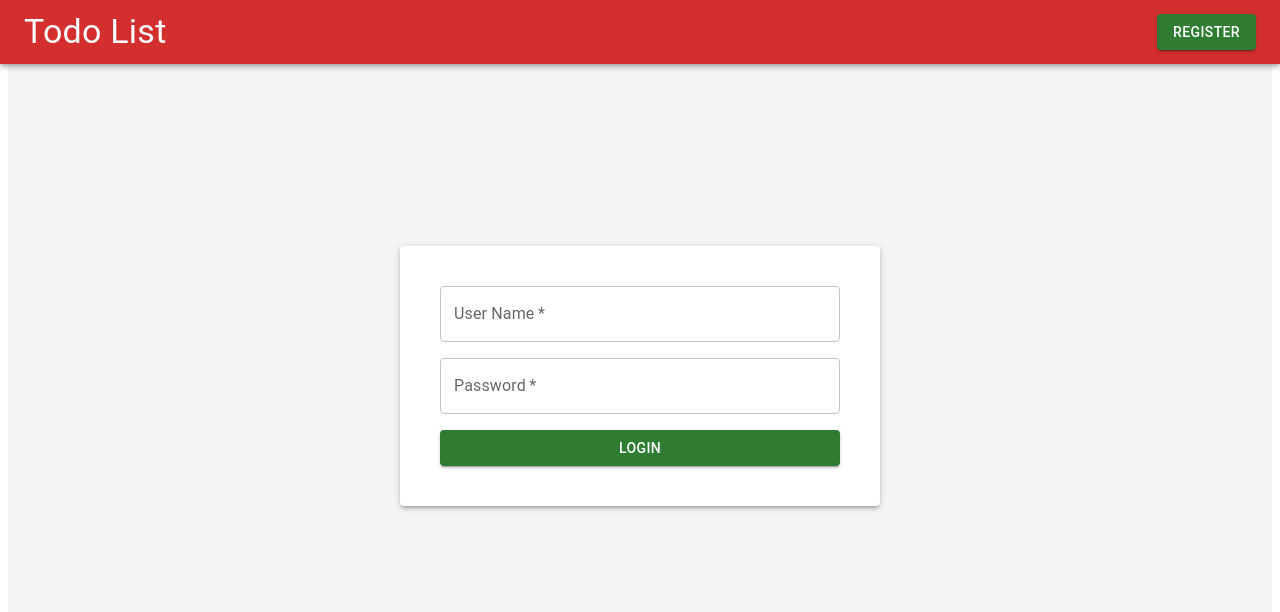
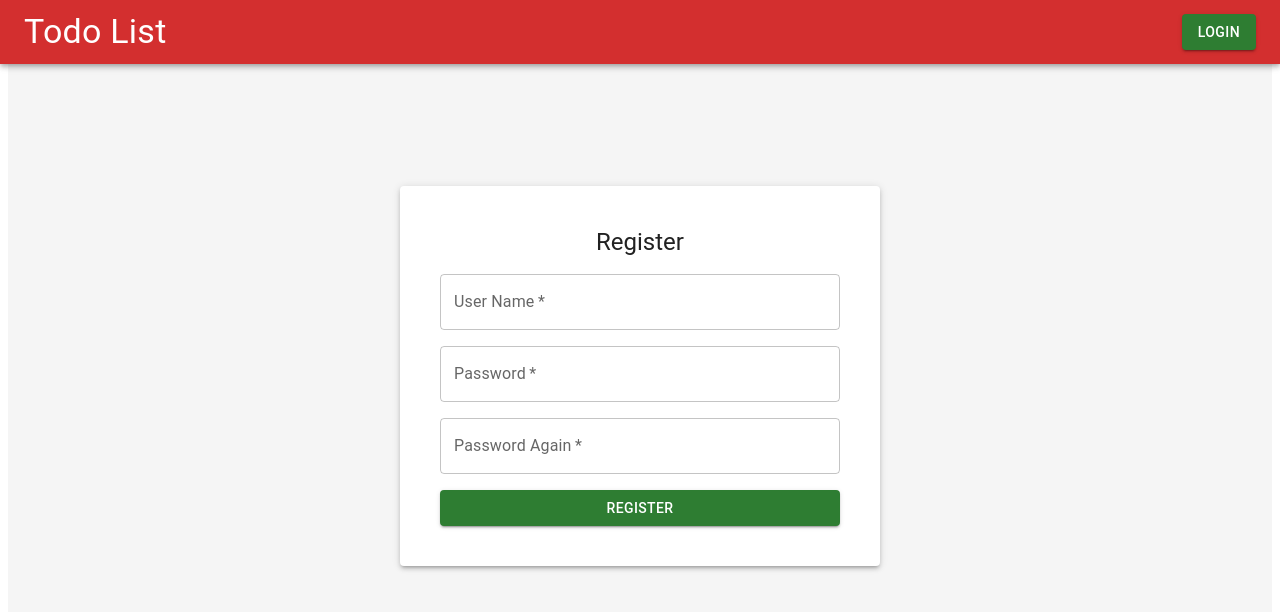
Before and after one commit to HosseinYasinzade/todolist-with-mui, a React (Vite) app: page / in a window 1280 px wide. Shown: the top 612 px of the page. Built offline with nearby package versions, Linux system fonts and the light colour scheme.

Commit message:
feat: register logic complete

```diff
--- a/data/db.json
+++ b/data/db.json
@@ -17,6 +17,12 @@
       "username": "testUser",
       "password": "testTest",
       "role": "user"
+    },
+    {
+      "id": 4,
+      "username": "Amir",
+      "password": "Aa123",
+      "role": "user"
     }
   ]
 }
--- a/src/App.jsx
+++ b/src/App.jsx
@@ -1,10 +1,9 @@
-// import Register from "./Components/Register";
-import Login from "./Components/Login";
+import Register from "./Components/Register";
 
 function App() {
   return (
     <>
-      <Login />
+      <Register />
     </>
   );
 }
--- a/src/Components/LoginForm.jsx
+++ b/src/Components/LoginForm.jsx
@@ -21,6 +21,8 @@ const LoginForm = () => {
         const user = res.data[0];
         localStorage.setItem("user", JSON.stringify(user));
       }
+      setUsername("");
+      setPassword("");
     } catch (error) {
       console.error("Login error:", error);
     }
--- a/src/Components/RegisterForm.jsx
+++ b/src/Components/RegisterForm.jsx
@@ -1,6 +1,61 @@
-import { TextField, Button, Box, Stack, Paper } from "@mui/material";
+import { useState } from "react";
+import axios from "axios";
+import {
+  TextField,
+  Button,
+  Box,
+  Stack,
+  Paper,
+  Typography,
+} from "@mui/material";
 
 const RegisterForm = () => {
+  const [username, setUsername] = useState("");
+  const [password, setPassword] = useState("");
+  const [repeatPassword, setRepeatPassword] = useState("");
+
+  const handleSubmit = async (e) => {
+    e.preventDefault();
+
+    if (password !== repeatPassword) {
+      return;
+    }
+
+    try {
+      const checkUser = await axios.get("http://localhost:3000/users", {
+        params: { username },
+      });
+
+      if (checkUser.data.length > 0) {
+        return;
+      }
+
+      const allUsers = await axios.get("http://localhost:3000/users");
+      const lastId =
+        allUsers.data.length > 0
+          ? Math.max(...allUsers.data.map((u) => u.id))
+          : 0;
+      const newId = lastId + 1;
+
+      const role =
+        username === "admin" && password === "123" ? "admin" : "user";
+
+      const newUser = {
+        id: newId,
+        username,
+        password,
+        role,
+      };
+
+      await axios.post("http://localhost:3000/users", newUser);
+      setUsername("");
+      setPassword("");
+      setRepeatPassword("");
+    } catch (err) {
+      console.error("Registration error:", err);
+    }
+  };
+
   return (
     <Box
       sx={{
@@ -12,13 +67,18 @@ const RegisterForm = () => {
       }}
     >
       <Paper elevation={3} sx={{ p: 5, width: 400 }}>
-        <form>
+        <form onSubmit={handleSubmit}>
           <Stack spacing={2}>
+            <Typography variant="h5" align="center">
+              Register
+            </Typography>
             <TextField
               label="User Name"
               variant="outlined"
               required
               fullWidth
+              value={username}
+              onChange={(e) => setUsername(e.target.value)}
             />
             <TextField
               label="Password"
@@ -26,6 +86,8 @@ const RegisterForm = () => {
               type="password"
               required
               fullWidth
+              value={password}
+              onChange={(e) => setPassword(e.target.value)}
             />
             <TextField
               label="Password Again"
@@ -33,6 +95,8 @@ const RegisterForm = () => {
               type="password"
               required
               fullWidth
+              value={repeatPassword}
+              onChange={(e) => setRepeatPassword(e.target.value)}
             />
             <Button type="submit" variant="contained" color="success" fullWidth>
               Register
```
